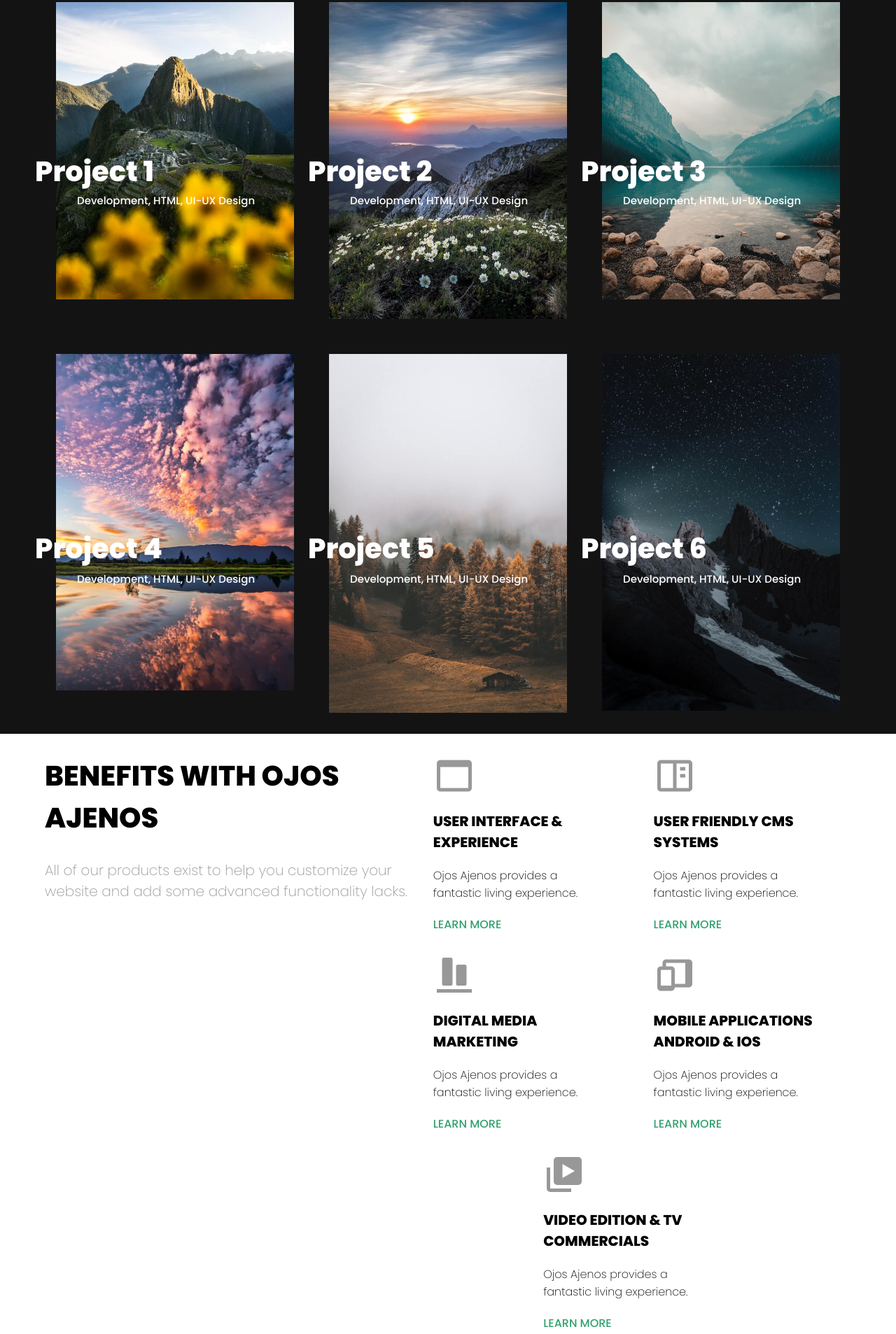
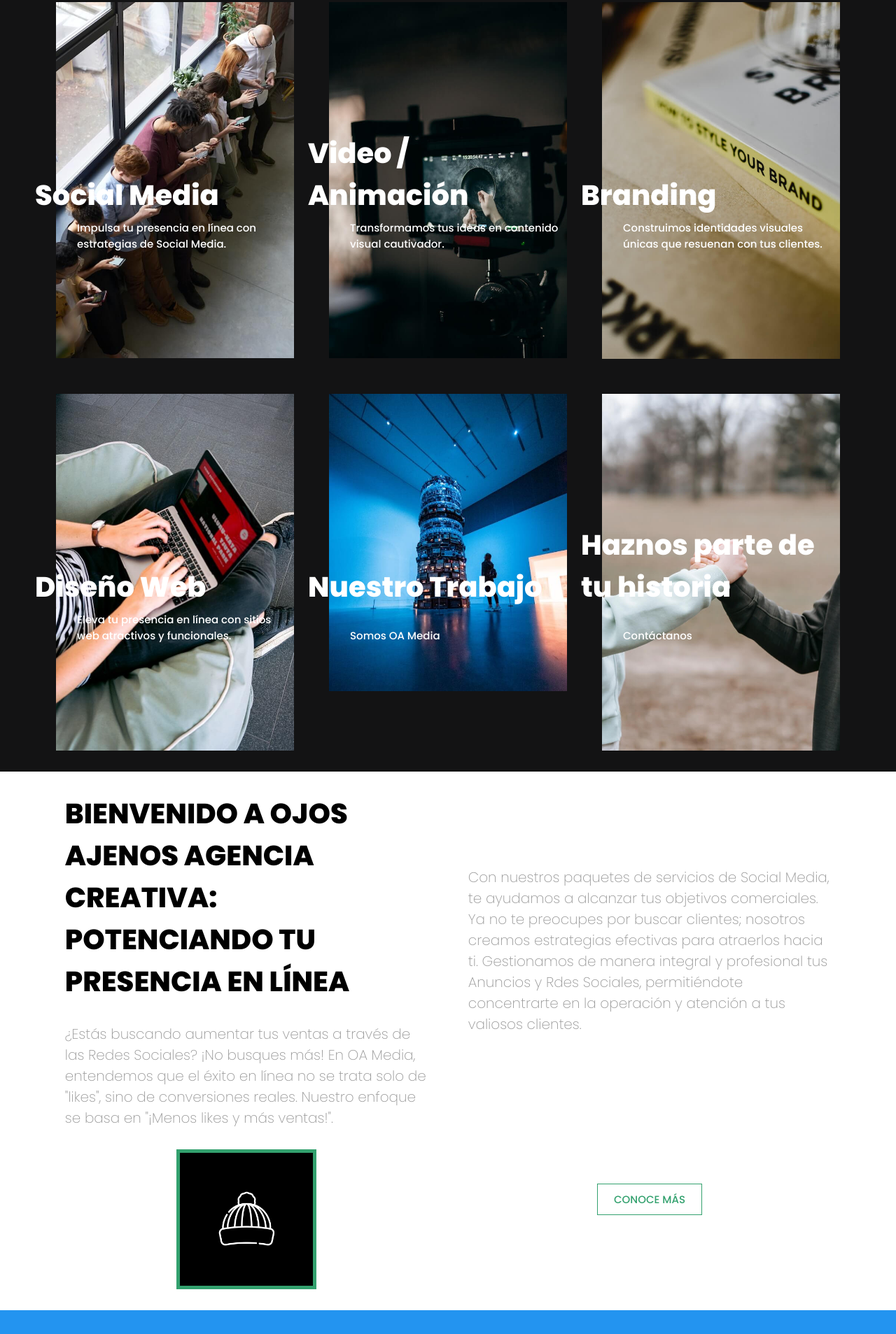
Before and after one commit to pakolalo/ojos_ajenos, a plain HTML site: page index.html in a window 1280 px wide. Shown: the part 827-2734 px from the top of the page at 70% size. Drawn offline with Linux system fonts and the light colour scheme.

Commit message:
text changes and added new images

```diff
--- a/index.html
+++ b/index.html
@@ -38,19 +38,22 @@
       <nav class="navbar" data-navbar>
         <ul class="navbar_list">
           <li>
-            <a href="" class="navbar_link">Start</a>
+            <a href="" class="navbar_link">Social Media</a>
           </li>
           <li>
-            <a href="" class="navbar_link">Ojos Ajenos</a>
+            <a href="" class="navbar_link">Video / Animación</a>
           </li>
           <li>
-            <a href="" class="navbar_link">Showcases</a>
+            <a href="" class="navbar_link">Branding</a>
           </li>
           <li>
-            <a href="" class="navbar_link">News</a>
+            <a href="" class="navbar_link">Diseño Web</a>
           </li>
           <li>
-            <a href="" class="navbar_link">Say Hello</a>
+            <a href="" class="navbar_link">Nuestro Trabajo</a>
+          </li>
+          <li>
+            <a href="" class="navbar_link">Contacto</a>
           </li>
         </ul>
       </nav>
@@ -60,33 +63,33 @@
           <div class="hero_content">
             <div class="hero_title--container">
               <div class="hero_title--card" style="--delay: -1">
-                <h1 class="hero_title ht1">Video Production</h1>
+                <h1 class="hero_title ht1">Social Media</h1>
                 <div class="hero_title_link--container">
-                  <a href="#">Explore Case Story<span>+</span></a>
+                  <a href="#">Explora<span>+</span></a>
                 </div>
               </div>
               <div class="hero_title--card" style="--delay: 0">
-                <h1 class="hero_title ht2">Social Media</h1>
+                <h1 class="hero_title ht2">Video / Animación</h1>
                 <div class="hero_title_link--container">
-                  <a href="#">Explore Case Story<span>+</span></a>
+                  <a href="#">Explora<span>+</span></a>
                 </div>
               </div>
               <div class="hero_title--card" style="--delay: 1">
                 <h1 class="hero_title ht3">Branding</h1>
                 <div class="hero_title_link--container">
-                  <a href="#">Explore Case Story<span>+</span></a>
+                  <a href="#">Explora<span>+</span></a>
                 </div>
               </div>
               <div class="hero_title--card" style="--delay: 2">
-                <h1 class="hero_title ht1">Web Design</h1>
+                <h1 class="hero_title ht1">Diseño Web</h1>
                 <div class="hero_title_link--container">
-                  <a href="#">Explore Case Story<span>+</span></a>
+                  <a href="#">Explora<span>+</span></a>
                 </div>
               </div>
               <div class="hero_title--card" style="--delay: 2">
-                <h1 class="hero_title ht1">Digital Strategy</h1>
+                <h1 class="hero_title ht1">Contacto</h1>
                 <div class="hero_title_link--container">
-                  <a href="#">Explore Case Story<span>+</span></a>
+                  <a href="#">Explora<span>+</span></a>
                 </div>
               </div>
             </div>
@@ -155,80 +158,55 @@
         <section class="projects">
             <div class="container">
                 <article class="projects_card">
-                    <img src="./assets/img/project1.jpg" alt="Project 1 image">
-                    <h2 class="projects_title">Project 1</h2>
-                    <p class="projects_p">Development, HTML, UI-UX Design</p>
-                    <a href=""><h3 class="projects_subtitle">CASE DETAILS</h3></a>
+                    <img src="./assets/img/social_media_img.jpg" alt="Project 1 image">
+                    <h2 class="projects_title">Social Media</h2>
+                    <p class="projects_p">Impulsa tu presencia en línea con estrategias de Social Media.</p>
+                    <a href=""><h3 class="projects_subtitle">EXPLORA +</h3></a>
                 </article>
                 <article class="projects_card">
-                    <img src="./assets/img/project2.jpg" alt="Project 1 image">
-                    <h2 class="projects_title">Project 2</h2>
-                    <p class="projects_p">Development, HTML, UI-UX Design</p>
-                    <a href=""><h3 class="projects_subtitle">CASE DETAILS</h3></a>
+                    <img src="./assets/img/video_animacion_img.jpg" alt="Project 1 image">
+                    <h2 class="projects_title">Video / Animación</h2>
+                    <p class="projects_p">Transformamos tus ideas en contenido visual cautivador.</p>
+                    <a href=""><h3 class="projects_subtitle">EXPLORA +</h3></a>
                 </article>
                 <article class="projects_card">
-                    <img src="./assets/img/project3.jpg" alt="Project 1 image">
-                    <h2 class="projects_title">Project 3</h2>
-                    <p class="projects_p">Development, HTML, UI-UX Design</p>
-                    <a href=""><h3 class="projects_subtitle">CASE DETAILS</h3></a>
+                    <img src="./assets/img/branding_img.jpg" alt="Project 1 image">
+                    <h2 class="projects_title">Branding</h2>
+                    <p class="projects_p">Construimos identidades visuales únicas que resuenan con tus clientes.</p>
+                    <a href=""><h3 class="projects_subtitle">EXPLORA +</h3></a>
                 </article>
                 <article class="projects_card">
-                    <img src="./assets/img/project4.jpg" alt="Project 1 image">
-                    <h2 class="projects_title">Project 4</h2>
-                    <p class="projects_p">Development, HTML, UI-UX Design</p>
-                    <a href=""><h3 class="projects_subtitle">CASE DETAILS</h3></a>
+                    <img src="./assets/img/diseno_web_img.jpg" alt="Project 1 image">
+                    <h2 class="projects_title">Diseño Web</h2>
+                    <p class="projects_p">Eleva tu presencia en línea con sitios web atractivos y funcionales.</p>
+                    <a href=""><h3 class="projects_subtitle">EXPLORA +</h3></a>
                 </article>
                 <article class="projects_card">
-                    <img src="./assets/img/project5.jpg" alt="Project 1 image">
-                    <h2 class="projects_title">Project 5</h2>
-                    <p class="projects_p">Development, HTML, UI-UX Design</p>
-                    <a href=""><h3 class="projects_subtitle">CASE DETAILS</h3></a>
+                    <img src="./assets/img/nuestro_trabajo_img.jpg" alt="Project 1 image">
+                    <h2 class="projects_title">Nuestro Trabajo</h2>
+                    <p class="projects_p">Somos OA Media</p>
+                    <a href=""><h3 class="projects_subtitle">EXPLORA +</h3></a>
                 </article>
                 <article class="projects_card">
-                    <img src="./assets/img/project6.jpg" alt="Project 1 image">
-                    <h2 class="projects_title">Project 6</h2>
-                    <p class="projects_p">Development, HTML, UI-UX Design</p>
-                    <a href=""><h3 class="projects_subtitle">CASE DETAILS</h3></a>
+                    <img src="./assets/img/contacto_img.jpg" alt="Project 1 image">
+                    <h2 class="projects_title">Haznos parte de tu historia</h2>
+                    <p class="projects_p">Contáctanos</p>
+                    <a href=""><h3 class="projects_subtitle">EXPLORA +</h3></a>
                 </article>
             </div>
         </section>
         <section class="benefits">
           <div class="container">
             <article class="benefits_container--left">
-              <h2 class="subtitle">Benefits with Ojos Ajenos</h2>
-              <p>All of our products exist to help you customize your website and add some advanced functionality lacks.</p>
+              <h2 class="subtitle">BIENVENIDO A OJOS AJENOS AGENCIA CREATIVA: <b>POTENCIANDO TU PRESENCIA EN LÍNEA</b> </h2>
+              <p>¿Estás buscando aumentar tus ventas a través de las Redes Sociales? ¡No busques más! En OA Media, entendemos que el éxito en línea no se trata solo de "likes", sino de conversiones reales. Nuestro enfoque se basa en "¡Menos likes y más ventas!".</p>
+              <img src="./assets/img/OjosAjenosGif.gif" alt="Ojos ajenos gif">
             </article>
             <div class="benefits_container">
-              <article class="benefits_card">
-                <img src="./assets/icons/bx-window.svg" alt="">
-                <h3>USER INTERFACE & EXPERIENCE</h3>
-                <P>Ojos Ajenos provides a fantastic living experience.</P>
-                <a href="#">LEARN MORE</a>
-              </article>
-              <article class="benefits_card">
-                <img src="./assets/icons/bx-book-content.svg" alt="">
-                <h3>USER FRIENDLY CMS SYSTEMS</h3>
-                <P>Ojos Ajenos provides a fantastic living experience.</P>
-                <a href="#">LEARN MORE</a>
-              </article>
-              <article class="benefits_card">
-                <img src="./assets/icons/bxs-objects-vertical-bottom.svg" alt="">
-                <h3>DIGITAL MEDIA MARKETING</h3>
-                <P>Ojos Ajenos provides a fantastic living experience.</P>
-                <a href="#">LEARN MORE</a>
-              </article>
-              <article class="benefits_card">
-                <img src="./assets/icons/bxs-devices.svg" alt="">
-                <h3>MOBILE APPLICATIONS ANDROID & IOS</h3>
-                <P>Ojos Ajenos provides a fantastic living experience.</P>
-                <a href="#">LEARN MORE</a>
-              </article>
-              <article class="benefits_card">
-                <img src="./assets/icons/bxs-videos.svg" alt="">
-                <h3>VIDEO EDITION & TV COMMERCIALS</h3>
-                <P>Ojos Ajenos provides a fantastic living experience.</P>
-                <a href="#">LEARN MORE</a>
-              </article>
+              <p class="benefits_text">
+                Con nuestros paquetes de servicios de Social Media, te ayudamos a alcanzar tus objetivos comerciales. Ya no te preocupes por buscar clientes; nosotros creamos estrategias efectivas para atraerlos hacia ti. Gestionamos de manera integral y profesional tus Anuncios y Rdes Sociales, permitiéndote concentrarte en la operación y atención a tus valiosos clientes.
+              </p>
+              <a href="" class="benefits_button">CONOCE MÁS</a>
             </div>
           </div>
         </section>
@@ -236,10 +214,8 @@
           <div class="container">
             <img src="./assets/img/works01.jpeg" alt="How it works img">
             <article class="new_media--container">
-              <h3>NEW MEDIA DIGITAL AGENCY</h3>
-              <H2>INNOVASION</H2>
-              <P>Ojos Ajenos is a creative digital agency, composed of creative designers & exprerienced developers. You´ll have your own individual apartment and facilities wich are inspired by the luxurios life you want to live</P>
-              <button><a href="#">TAKE A LOOK</a></button>
+              <P>En Ojos Ajenos Agencia Creativa, creemos en la fuerza de nuestros clientes. Entendemos sus necesidades de comunicación en un mundo marcado por las exigencias del mercado actual. Estamos comprometidos a proporcionarte servicios de alta calidad que transformen tu presencia en línea y te ayuden a destacar en un mercado competitivo. Contacta con nosotros para conocer cómo podemos impulsar hacia un ...</P>
+              <button><a href="#">CONÓCENOS</a></button>
             </article>
           </div>
         </section>
@@ -251,11 +227,11 @@
       <div class="container">
         <section class="footer_text--container">
           <a href="#" class="logo_container">
-            <img src="./assets/img/agencia creativ.png" alt="Ojos Ajenos logo imagen">
+            <img src="./assets/img/agencia creativ_blanco.png" alt="Ojos Ajenos logo imagen">
           </a>
           <article class="footer_email--container">
-            <h2>Dont´t be shy and talk to us?</h2>
-            <p>Say <a href="#">hello@ojosajenos.com</a></p>
+            <h2>Contáctanos hoy</h2>
+            <a href="#">hola@ojosajenos.com.mx</a>
           </article>
           <div class="social_media--footer">
             <a href="">
--- a/style.css
+++ b/style.css
@@ -106,7 +106,6 @@ header .container {
     justify-content: center;
     align-items: center;
     gap: 1em;
-    z-index: 2;
 }
 
 .nav__btn--container p {
@@ -123,6 +122,7 @@ header .container {
     place-content: center;
     gap: 8px;
     transition: .25s ease;
+    z-index: 2;
 }
 
 .nav_toggle_btn:is(:hover, :focus-visible) { gap: 10px; }
@@ -276,7 +276,7 @@ header .container {
 
 .hero_title_link--container a span:hover {
     border: 1px solid var(--white);
-    color: var(--black);
+    color: var(--green);
     background-color: var(--white);
 }
 
@@ -414,7 +414,7 @@ header .container {
 
 .projects_card p {
     position: absolute;
-    bottom: 35%;
+    bottom: 30%;
     left: 30px;
     font-size: 1.5rem;
 }
@@ -429,10 +429,16 @@ header .container {
 
 .benefits .container {
     display: flex;
+    justify-content: space-around;
+
 }
 
 .benefits_container--left {
-    width: 90%;
+    width: 45%;
+    display: flex;
+    flex-direction: column;
+    justify-content: space-between;
+    align-items: center;
 }
 
 .benefits_container--left .subtitle {
@@ -442,44 +448,39 @@ header .container {
     margin-bottom: 30px;
 }
 
-.benefits_container--left p {
+.benefits_container--left p,
+.benefits_text {
     color: var(--grey);
     font-size: 2rem;
     font-weight: 200;
 }
 
+.benefits_container--left img {
+    width: 200px;
+    margin-top: 30px;
+    border: 5px solid var(--green);
+}
+
 .benefits_container {
     display: flex;
-    flex-wrap: wrap;
+    flex-direction: column;
+    align-items: center;
     justify-content: space-around;
-    color: var(--black);
+    width: 45%;
 }
 
-.benefits_card {
-    display: flex;
-    flex-direction: column;
-    gap: 2em;
-    width: 250px;
-    height: auto;
-    margin-bottom: 30px;
+.benefits_button {
+    padding: 10px;
+    text-align: center;
+    font-size: 1.5rem;
+    width: 150px;
+    color: var(--green);
+    border: 1px solid var(--green);
 }
 
-.benefits_card img {
-width: 60px;
-}
-
-.benefits_card h3 {
-    font-size: 2rem;
-}
-
-.benefits_card p {
-    font-size: 1.6rem;
-    font-weight: 200;
-}
-
-.benefits_card a {
-    font-size: 1.6rem;
-    color: var(--green);
+.benefits_button:hover {
+    background-color: var(--green);
+    color: var(--white);
 }
 
 .new_media {
@@ -506,21 +507,13 @@ width: 60px;
     width: 45%;
 }
 
-.new_media--container h3 {
-    font-size: 2.5rem;
-}
-
-.new_media--container h2 {
-    font-size: 5rem;
-}
-
 .new_media--container p {
     font-size: 1.6rem;
 }
 
 .new_media--container button {
     margin-top: 30px;
-    padding: 20px;
+    padding: 10px;
     border: 2px solid var(--white);
     color: var(--white);
     font-size: 1.6rem;
@@ -528,7 +521,7 @@ width: 60px;
 
 .new_media--container button:hover {
     background-color: var(--white);
-    color: var(--black);
+    color: #2394f0;
 }
 
 .banner img {
@@ -554,7 +547,7 @@ footer {
     font-size: 5rem;
 }
 
-.footer_email--container p {
+.footer_email--container a {
     margin-top: 20px;
     display: flex;
     justify-content: center;
@@ -618,8 +611,16 @@ footer {
         gap: 2em;
     }
 
-    .benefits_card {
+    .benefits_container--left {
         width: 100%;
+    }
+
+    .benefits_container {
+        width: 100%;
+    }
+
+    .benefits_button {
+        margin-top: 30px;
     }
 
     .new_media .container {
@@ -643,8 +644,8 @@ footer {
         font-size: 3rem;
     }
 
-    .footer_email--container p {
-        font-size: 1.6rem;
+    .footer_email--container a {
+        font-size: 2rem;
     }
 
 }
```
Also changed, not shown: assets/img/agencia creativ_blanco.png (added), assets/img/branding_img.jpg (added), assets/img/contacto_img.jpg (added), assets/img/diseno_web_img.jpg (added), assets/img/nuestro_trabajo_img.jpg (added), assets/img/social_media_img.jpg (added), assets/img/video_animacion_img.jpg (added).
